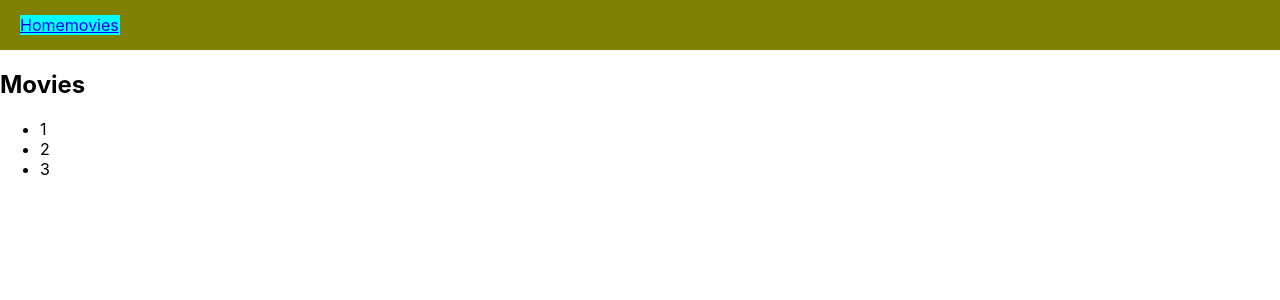
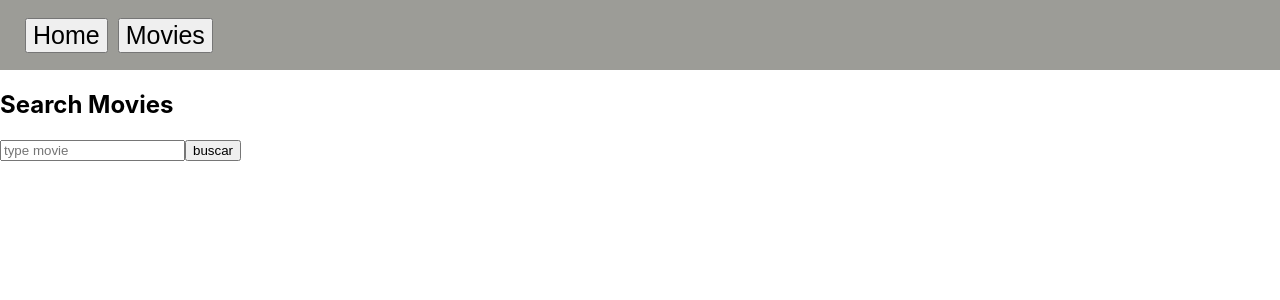
Before and after one commit to cristiangarzon22/goit-react-hw-05-movies, a React (Create React App) app: page /movies in a window 1280 px wide. Shown: the top 300 px of the page. Built offline with nearby package versions, Linux system fonts and the light colour scheme.

Commit message:
new commit

```diff
--- a/src/components/Home/Home.jsx
+++ b/src/components/Home/Home.jsx
@@ -23,7 +23,7 @@ const Home = () => {
 
   return (
     <div>
-      <h1>Home</h1>
+      <h1>Trending Movies</h1>
       {data && (
   <ul>
     {data.map((e) => (
--- a/src/components/MovieDetails/MovieDetails.jsx
+++ b/src/components/MovieDetails/MovieDetails.jsx
@@ -55,11 +55,12 @@ const MovieDetails = () => {
       </div>
     </div>
     <div>
+      <h2>Aditional information</h2>
     <Link to="cast" state={{ from: cameBack }}>
   <button>Cast</button>
 </Link>
 
-<Link to="reviews" state={{ from: cameBack }}>
+<Link to={"reviews"} state={{ from: cameBack }}>
   <button>Reviews</button>
 </Link>
     </div>
--- a/src/components/Movies/Movies.jsx
+++ b/src/components/Movies/Movies.jsx
@@ -1,18 +1,51 @@
 import React from 'react';
+import { useState } from 'react';
+import { Link } from 'react-router-dom';
 
 const Movies = () => {
+  const [movie , setMovie] = useState('');
+  const [responsive, setresponse] = useState(null);
+  const handleChange = (e) => {
+    e.preventDefault();
+    setMovie(e.target.value);
+  }
+  const handleSubmit = (e) => {
+    e.preventDefault();
+    console.log(movie);
+    solicitud(movie);
+  }
+  const solicitud = async (movie) => {
+  try{
+    const url = await fetch(`https://api.themoviedb.org/3/search/movie?api_key=ce046fb7a0718a1aac652aa1ca1238c4&language=en-US&query=${movie}&page=1&include_adult=false`);
+    const response = await url.json();
+   console.log(response);
+    setresponse(response)
+  }
+  catch(error){
+    console.log(error);
+  }
+  }
   return (
-    <div style={{
-      display:"block",
-
-    }}>
-      <h2>Movies</h2>
+    <>
+      <h2>Search Movies</h2>
+      <form onSubmit={handleSubmit}>
+      <input
+      type="text"
+      placeholder='type movie'
+      onChange={handleChange}
+       />
+      <button type='submit'>buscar</button>
+      </form>
+      {responsive &&
       <ul>
-        <li> 1</li>
-        <li>2</li>
-        <li>3</li>
+       {responsive.results.map( e => (
+        <li key={e.id}>
+          <Link to={`/movies/${e.id}`}>{e.title}</Link>
+          </li>
+       ))}
       </ul>
-    </div>
+      }
+    </>
   );
 }
 
--- a/src/components/SharedLayout/SharedLayout.jsx
+++ b/src/components/SharedLayout/SharedLayout.jsx
@@ -8,8 +8,8 @@ const SharedLayout = () => {
     <div className={css.div}>
       <nav className={css.nav}>
 
- <Link to="/" className={css.box}>Home</Link>
-  <Link to="/movies" className={css.box}>movies</Link>
+  <button className={css.box1}><Link to="/" className={css.btn}>Home</Link></button>
+  <button className={css.box2}><Link to="/movies" className={css.btn}>Movies</Link></button>
 
       </nav>
 
--- a/src/components/SharedLayout/SharedLayout.module.css
+++ b/src/components/SharedLayout/SharedLayout.module.css
@@ -1,16 +1,28 @@
 nav{
-    background-color: aqua;
     width: 100px;
     margin-left: 20px;
-
+    display: flex
 }
 
 .div{
     width: 100%;
-    height: 50px;
-    background-color: olive;
+    height: 70px;
+    background-color: rgb(156, 156, 151);
     display: flex;
     align-items: center;
 
 
 }
+
+.box1 , .box2{
+    margin:5px;
+    text-decoration: none;
+    font-size: 25px;
+    text-decoration: none;
+}
+
+
+.btn{
+    text-decoration: none;
+    color: black;
+}
```
Also changed, not shown: src/components/Cast/Cast.jsx (line endings or trailing spaces), src/components/Reviews/Reviews.jsx (line endings or trailing spaces).
